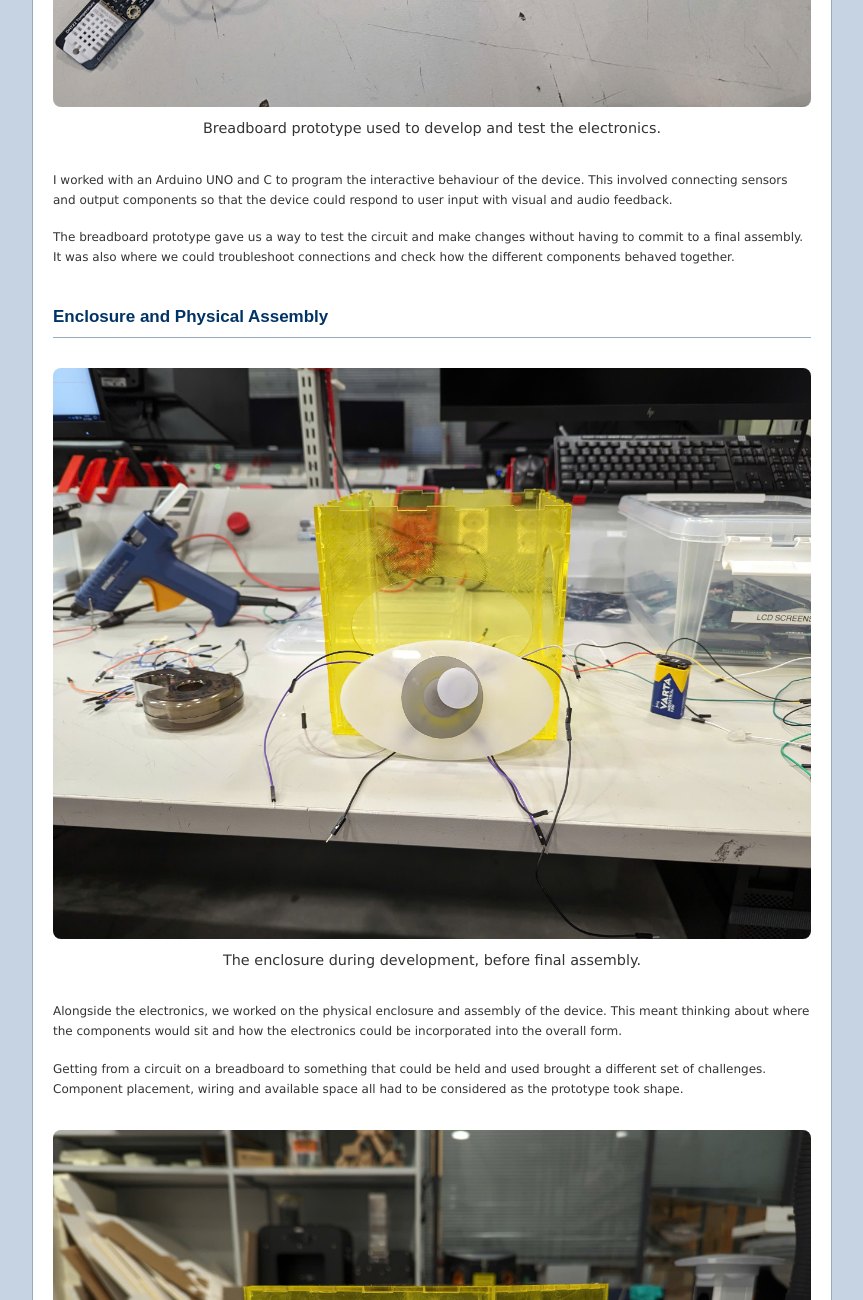
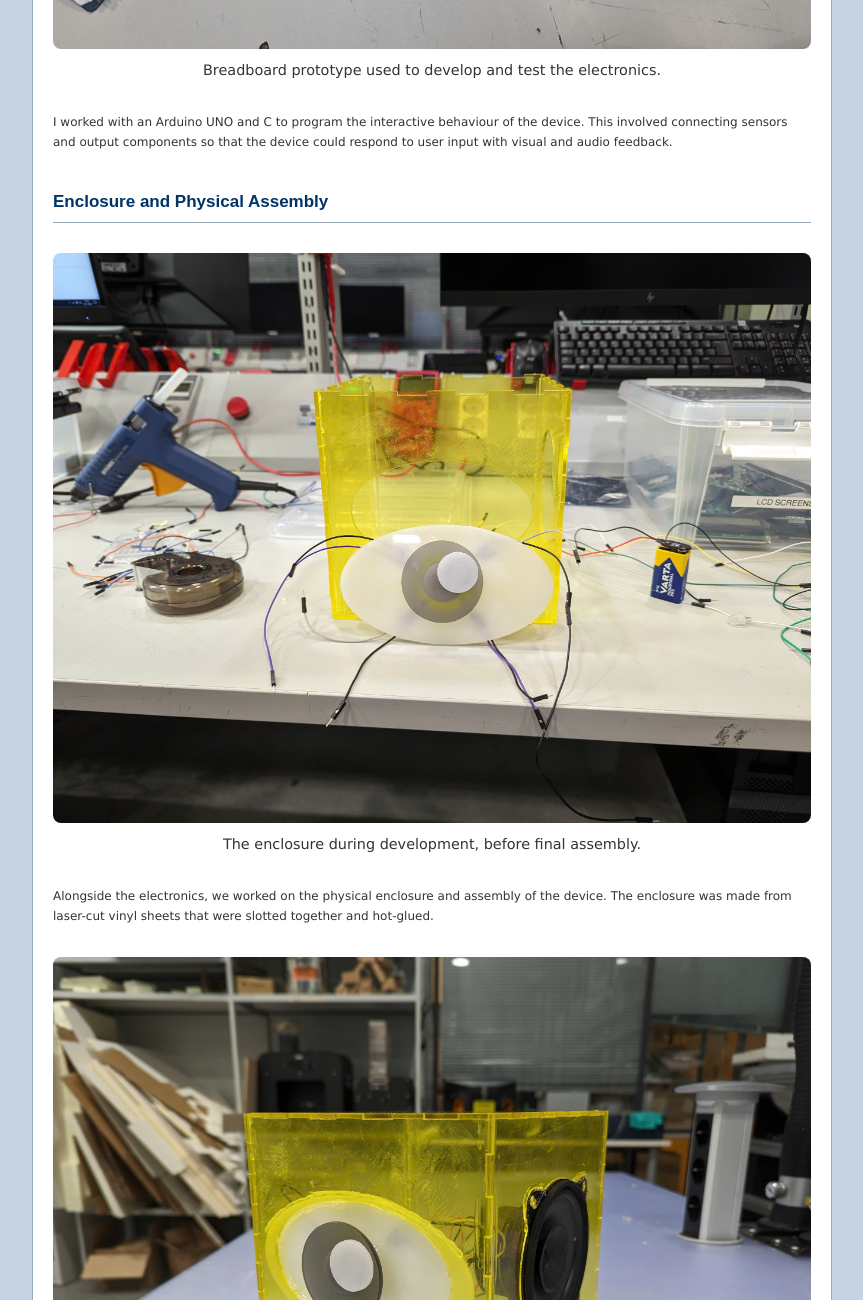
Before and after one commit to nguyenle1004/portfolio, a plain HTML site: page projects/smokeye.html in a window 1280 px wide. Shown: the part 2159-3459 px from the top of the page, without its empty margins (208-1071 px from the left). Drawn offline with Linux system fonts and the light colour scheme.

Commit message:
Update smokeye.html

```diff
--- a/projects/smokeye.html
+++ b/projects/smokeye.html
@@ -94,13 +94,6 @@
                 more concrete before moving on to the electronics
                 and physical prototype.
             </p>
-
-            <p>
-                As the project developed, we had to consider not just
-                the behaviour of the electronics, but also how the
-                components would be arranged and housed in a physical
-                enclosure.
-            </p>
         </section>
 
         <section>
@@ -124,14 +117,6 @@
                 the device could respond to user input with visual
                 and audio feedback.
             </p>
-
-            <p>
-                The breadboard prototype gave us a way to test the
-                circuit and make changes without having to commit
-                to a final assembly. It was also where we could
-                troubleshoot connections and check how the different
-                components behaved together.
-            </p>
         </section>
 
         <section>
@@ -150,18 +135,7 @@
 
             <p>
                 Alongside the electronics, we worked on the physical
-                enclosure and assembly of the device. This meant
-                thinking about where the components would sit and
-                how the electronics could be incorporated into
-                the overall form.
-            </p>
-
-            <p>
-                Getting from a circuit on a breadboard to something
-                that could be held and used brought a different set
-                of challenges. Component placement, wiring and
-                available space all had to be considered as the
-                prototype took shape.
+                enclosure and assembly of the device. The enclosure was made from laser-cut vinyl sheets that were slotted together and hot-glued.
             </p>
 
             <figure class="article-media">
```
